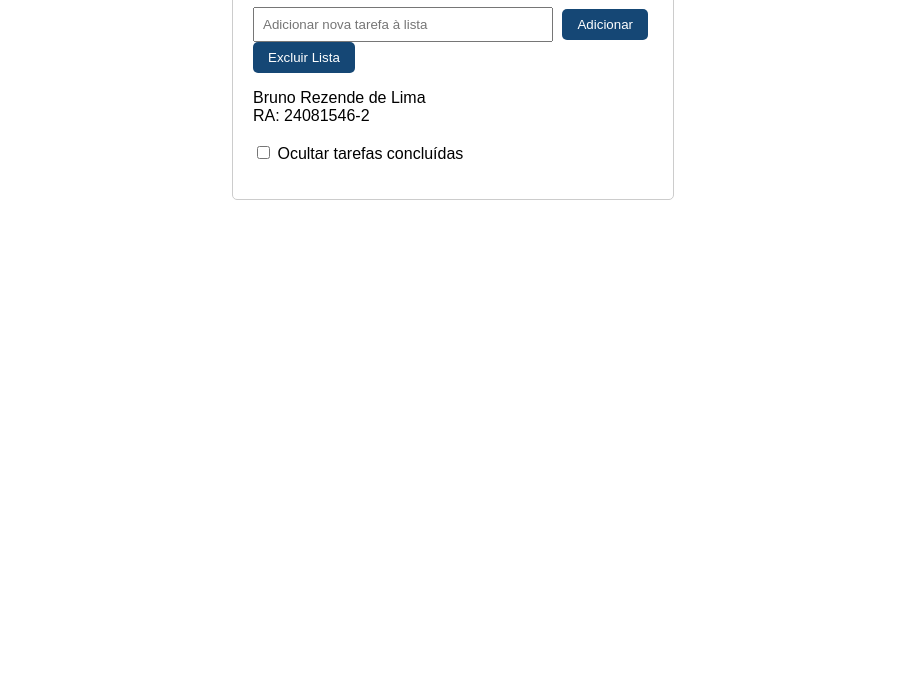
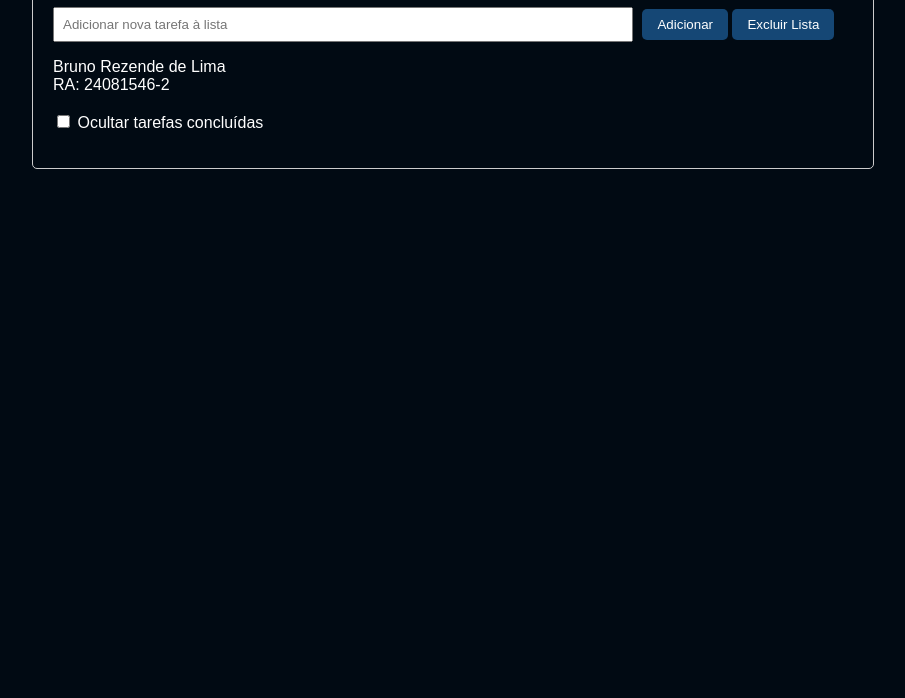
Before and after one commit to brezendelima/toDoList_Unicesumar, a plain HTML site: page toDoList/index.html in a window 1280 px wide. Shown: the part 102-800 px from the top of the page, without its empty margins (187-1092 px from the left). Drawn offline with Linux system fonts and the light colour scheme.

Commit message:
Update style.css
Estilização

```diff
--- a/toDoList/assets/css/style.css
+++ b/toDoList/assets/css/style.css
@@ -1,9 +1,11 @@
 body {
     font-family: Arial, sans-serif;
+    background-color: #010a13;
+    color: white;
   }
 
   .container {
-    max-width: 400px;
+    max-width: 800px;
     margin: 0 auto;
     padding: 20px;
     border: 1px solid #ccc;
```
